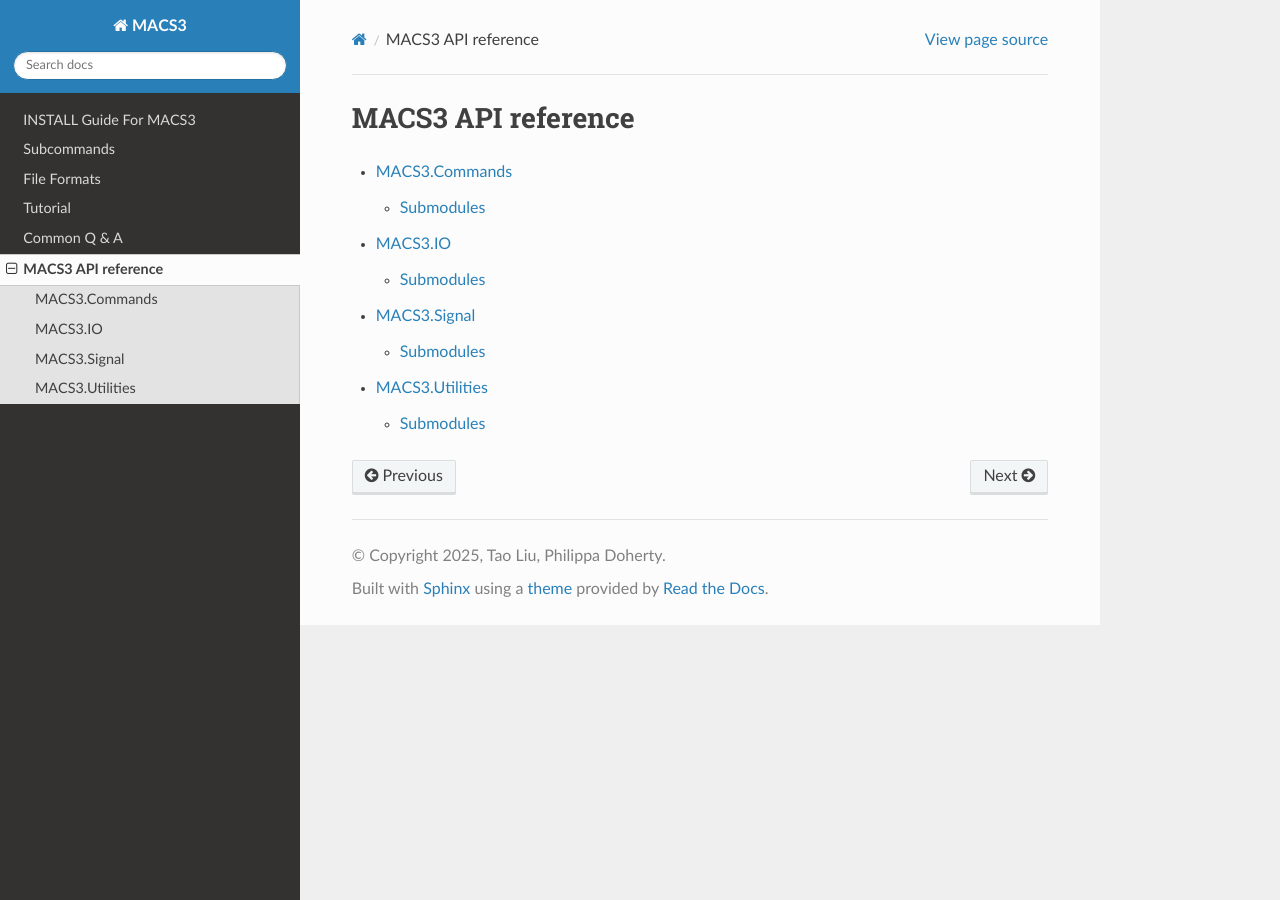
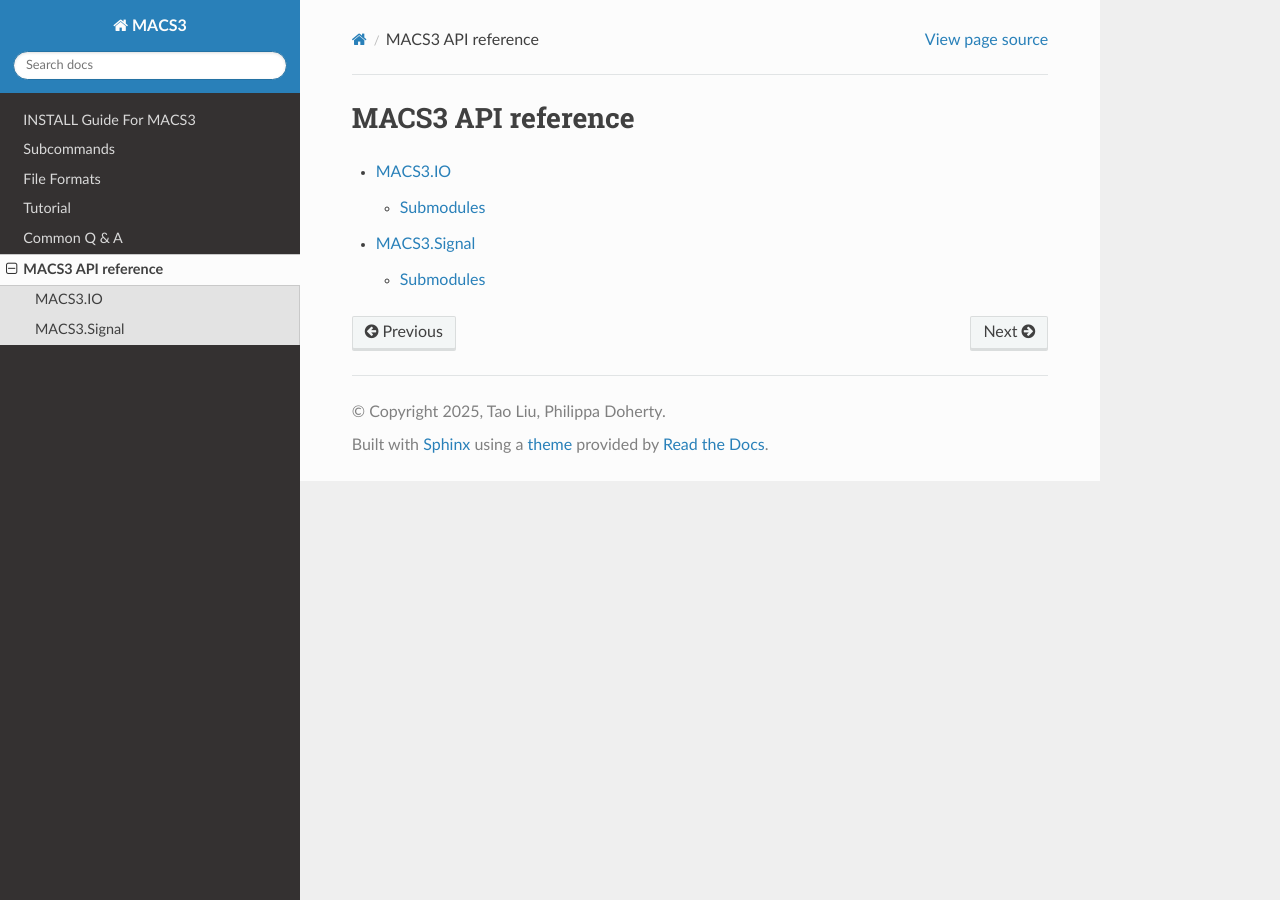
Before and after one commit to macs3-project/MACS, a Sphinx documentation site: the page built from docs/source/docs/api/index.rst, in a window 1280 px wide. Built offline with Sphinx 7.4.7 and the Read the Docs theme 3.1.0, drawn with Linux system fonts in a browser that asks for light colours; some of the changed lines change nothing that is shown.

Commit message:
- Fix to include some missing api documentations. - Exclude commands and utilities modules from api documentation.

```diff
--- a/docs/source/conf.py
+++ b/docs/source/conf.py
@@ -17,9 +17,11 @@ try:
 except ImportError:  # pragma: no cover - only used in docs builds
     cython = ModuleType("cython")
     sys.modules['cython'] = cython
-    cython.cclass = cython.ccall = cython.locals = cython.returns = (
-        lambda *args, **kwargs: (lambda obj: obj)
-    )
+    _decorator = lambda *args, **kwargs: (lambda obj: obj)
+    for _name in ("cclass", "ccall", "cfunc", "locals", "returns"):
+        setattr(cython, _name, _decorator)
+    for _name in ("pointer", "const", "uchar", "ushort", "int", "long"):
+        setattr(cython, _name, object())
     cython.declare = lambda *args, **kwargs: None
 
 if not hasattr(cython, 'bytes'):
--- a/docs/source/docs/api/index.rst
+++ b/docs/source/docs/api/index.rst
@@ -4,7 +4,5 @@ MACS3 API reference
 .. toctree::
    :maxdepth: 2
 
-   commands/index
    io/index
    signal/index
-   utilities/index
```
